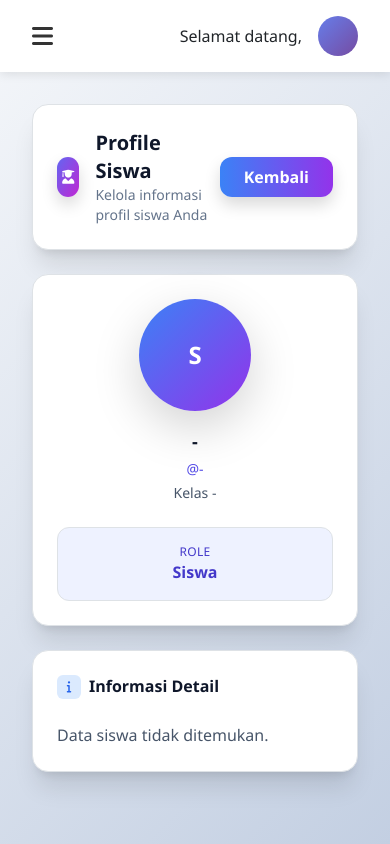
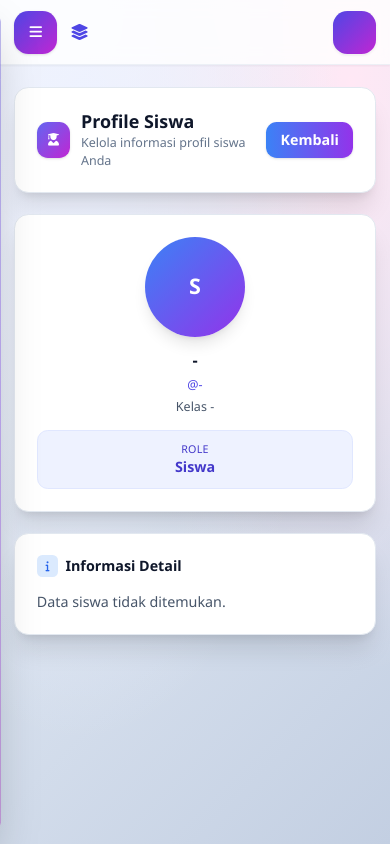
Before and after one commit to RizkiDev26/manajemen_kelas, a CodeIgniter 4 app: the page made by app/Views/siswa/profile/index.php in a window 390 px wide. Run offline with PHP 8.4 and a stand-in for CodeIgniter, Linux system fonts and the light colour scheme; the template is opened without the code that fills it, so the values that code supplies are empty; some libraries are stand-ins or nearby versions.

Commit message:
UI: Revamp siswa layout (larger sidebar font, responsive fluid design, improved scaling)

```diff
--- a/app/Views/layouts/siswa_layout.php
+++ b/app/Views/layouts/siswa_layout.php
@@ -5,249 +5,107 @@
     <meta name="viewport" content="width=device-width, initial-scale=1.0">
     <title><?= $this->renderSection('title') ?> - Sistem Manajemen Kelas</title>
 
-    <!-- Bootstrap CSS -->
-    <link href="https://cdn.jsdelivr.net/npm/bootstrap@5.3.0/dist/css/bootstrap.min.css" rel="stylesheet">
         <!-- Tailwind CSS (CDN) -->
         <script src="https://cdn.tailwindcss.com"></script>
+        <?php // Precompute section flags early so x-data can use them
+            $isKaihSection = strpos(current_url(), 'habits') !== false;
+            $isKaihMonthly = strpos(current_url(), 'monthly-report') !== false;
+        ?>
 
     <!-- Font Awesome -->
     <link href="https://cdnjs.cloudflare.com/ajax/libs/font-awesome/6.0.0/css/all.min.css" rel="stylesheet">
 
-    <!-- Custom CSS -->
+    <!-- Custom Enhancements -->
     <style>
-        body {
-            background: linear-gradient(135deg, #f5f7fa 0%, #c3cfe2 100%);
-            font-family: 'Segoe UI', Tahoma, Geneva, Verdana, sans-serif;
-            min-height: 100vh;
-        }
-
-        .sidebar {
-            background: linear-gradient(135deg, #667eea 0%, #764ba2 100%);
-            min-height: 100vh;
-            position: fixed;
-            top: 0;
-            left: 0;
-            width: 250px;
-            z-index: 1000;
-            transition: transform 0.3s ease;
-        }
-
-        .sidebar-brand {
-            padding: 1.5rem 1rem;
-            border-bottom: 1px solid rgba(255,255,255,0.2);
-        }
-
-        .sidebar-brand h4 {
-            color: white;
-            margin: 0;
-            font-weight: bold;
-        }
-
-        .sidebar-nav {
-            padding: 1rem 0;
-        }
-
-        .nav-link {
-            color: rgba(255,255,255,0.8);
-            padding: 0.75rem 1.5rem;
-            border-radius: 0;
-            transition: all 0.3s ease;
-        }
-
-        .nav-link:hover, .nav-link.active {
-            color: white;
-            background: rgba(255,255,255,0.1);
-            transform: translateX(5px);
-        }
-
-        .nav-link i {
-            width: 20px;
-            margin-right: 10px;
-        }
-
-        .main-content {
-            margin-left: 250px;
-            padding: 2rem;
-            transition: margin-left 0.3s ease;
-        }
-
-        .header {
-            background: white;
-            padding: 1rem 2rem;
-            margin: -2rem -2rem 2rem -2rem;
-            box-shadow: 0 2px 10px rgba(0,0,0,0.1);
-            display: flex;
-            justify-content: between;
-            align-items: center;
-        }
-
-        .header-title {
-            margin: 0;
-            color: #333;
-            font-weight: 600;
-        }
-
-        .user-info {
-            display: flex;
-            align-items: center;
-            gap: 1rem;
-            margin-left: auto;
-        }
-
-        .user-avatar {
-            width: 40px;
-            height: 40px;
-            border-radius: 50%;
-            background: linear-gradient(135deg, #667eea 0%, #764ba2 100%);
-            display: flex;
-            align-items: center;
-            justify-content: center;
-            color: white;
-            font-weight: bold;
-        }
-
-        @media (max-width: 768px) {
-            .sidebar {
-                transform: translateX(-100%);
-            }
-
-            .sidebar.show {
-                transform: translateX(0);
-            }
-
-            .main-content {
-                margin-left: 0;
-            }
-
-            .mobile-toggle {
-                display: block !important;
-            }
-        }
-
-        .mobile-toggle {
-            display: none;
-            background: none;
-            border: none;
-            font-size: 1.5rem;
-            color: #333;
-        }
-
-        .card {
-            border: none;
-            box-shadow: 0 4px 15px rgba(0,0,0,0.1);
-            border-radius: 15px;
-        }
-
-        .btn-primary {
-            background: linear-gradient(135deg, #667eea 0%, #764ba2 100%);
-            border: none;
-            border-radius: 10px;
-            padding: 0.75rem 1.5rem;
-            font-weight: 500;
-        }
-
-        .btn-primary:hover {
-            transform: translateY(-2px);
-            box-shadow: 0 5px 15px rgba(102, 126, 234, 0.4);
-        }
+        :root { font-size: clamp(14px,0.85vw + 11px,17px); }
+        body { font-family:'Segoe UI', Tahoma, Geneva, Verdana, sans-serif; min-height:100vh; background:radial-gradient(at 20% 20%,#eef2ff,transparent 60%), radial-gradient(at 90% 10%,#ffe8f5,transparent 55%), linear-gradient(135deg,#f5f7fa 0%,#d9e2ef 50%,#c3cfe2 100%); }
+        [x-cloak]{display:none!important;}
+        .sidebar-scroll::-webkit-scrollbar{width:6px;} .sidebar-scroll::-webkit-scrollbar-thumb{background:rgba(255,255,255,0.35);border-radius:9999px;}
+        .glass { backdrop-filter: blur(14px) saturate(1.2); }
     </style>
     </head>
-<body>
+<body x-data="{nav:false, openKaih: <?= $isKaihSection ? 'true':'false' ?>}">
+    <!-- Mobile Overlay -->
+    <div x-cloak x-show="nav" @click="nav=false" class="fixed inset-0 bg-slate-900/60 glass md:hidden z-40"></div>
     <!-- Sidebar -->
-    <nav class="sidebar" id="sidebar">
-        <div class="sidebar-brand">
-            <h4><i class="fas fa-graduation-cap"></i> Portal Siswa</h4>
+    <aside :class="nav ? 'translate-x-0' : '-translate-x-full md:translate-x-0'" class="fixed inset-y-0 left-0 w-72 md:w-64 bg-gradient-to-b from-indigo-700 via-violet-700 to-fuchsia-700 text-white shadow-2xl flex flex-col transition-transform duration-300 ease-out z-50 rounded-r-3xl md:rounded-none">
+        <div class="px-6 pt-6 pb-4 flex items-center gap-3 border-b border-white/15">
+            <div class="w-12 h-12 rounded-2xl bg-white/15 flex items-center justify-center shadow-inner">
+                <i class="fas fa-graduation-cap text-xl"></i>
             </div>
-        <ul class="nav flex-column sidebar-nav">
-            <li class="nav-item">
-                <a class="nav-link <?= current_url() == base_url('siswa') ? 'active' : '' ?>" href="<?= base_url('siswa') ?>">
-                    <i class="fas fa-home"></i> Dashboard
+            <div class="min-w-0">
+                <h1 class="text-lg font-semibold tracking-wide leading-tight">Portal Siswa</h1>
+                <?php $nm = session('student_name') ?? 'Siswa'; ?>
+                <p class="text-[11px] leading-snug uppercase tracking-wider text-white/70 truncate max-w-[140px]"><?= esc($nm) ?></p>
+            </div>
+            <button @click="nav=false" class="md:hidden ml-auto text-white/70 hover:text-white focus:outline-none focus:ring-2 focus:ring-white/40 rounded-lg p-1"><i class="fas fa-times text-sm"></i></button>
+        </div>
+        <nav class="flex-1 overflow-y-auto sidebar-scroll px-4 py-5 space-y-2 text-[15px]">
+            <a href="<?= base_url('siswa') ?>" class="group flex items-center gap-3 px-4 py-3 rounded-xl font-medium transition-all duration-200 focus:outline-none focus:ring-2 focus:ring-white/40 <?= current_url()==base_url('siswa') ? 'bg-white/20 text-white shadow-inner' : 'text-white/80 hover:text-white hover:bg-white/10 active:scale-[0.97]' ?>">
+                <span class="w-9 h-9 rounded-lg flex items-center justify-center bg-white/10 group-hover:bg-white/15 shadow-inner"><i class="fas fa-home text-base"></i></span>
+                <span class="truncate">Dashboard</span>
             </a>
-            </li>
-            <!-- 7 KAIH Menu with submenu -->
-            <li class="nav-item">
-                <a class="nav-link <?= (strpos(current_url(), 'habits') !== false && strpos(current_url(), 'monthly-report') === false) ? 'active' : '' ?>" href="<?= base_url('siswa/habits') ?>">
-                    <i class="fas fa-star"></i> 7 KAIH - Input
+            <div class="border-t border-white/10 pt-4 mt-2"></div>
+            <div>
+                <button type="button" @click="openKaih=!openKaih" class="w-full flex items-center gap-3 px-4 py-3 rounded-xl font-medium transition-all duration-200 focus:outline-none focus:ring-2 focus:ring-white/40 <?= $isKaihSection ? 'bg-white/20 text-white shadow-inner' : 'text-white/80 hover:text-white hover:bg-white/10' ?>">
+                    <span class="w-9 h-9 rounded-lg flex items-center justify-center bg-white/10"><i class="fas fa-star text-base"></i></span>
+                    <span class="flex-1 text-left">7 KAIH</span>
+                    <i class="fas fa-chevron-down text-xs transition-transform duration-200" :class="openKaih ? 'rotate-180' : ''"></i>
+                </button>
+                <div x-cloak x-show="openKaih" x-transition.opacity.duration.150ms class="mt-2 pl-4 space-y-1 border-l border-white/10">
+                    <a href="<?= base_url('siswa/habits') ?>" class="flex items-center gap-2 px-3 py-2 rounded-lg text-[13px] font-medium transition-colors <?= ($isKaihSection && !$isKaihMonthly) ? 'bg-white/25 text-white shadow-inner' : 'text-white/70 hover:text-white hover:bg-white/10' ?>">
+                        <i class="fas fa-edit w-4"></i><span class="truncate">Input</span>
                     </a>
-            </li>
-            <li class="nav-item">
-                <a class="nav-link <?= strpos(current_url(), 'monthly-report') !== false ? 'active' : '' ?>" href="<?= base_url('siswa/habits/monthly-report') ?>">
-                    <i class="fas fa-calendar"></i> 7 KAIH - Rekap Bulanan
+                    <a href="<?= base_url('siswa/habits/monthly-report') ?>" class="flex items-center gap-2 px-3 py-2 rounded-lg text-[13px] font-medium transition-colors <?= $isKaihMonthly ? 'bg-white/25 text-white shadow-inner' : 'text-white/70 hover:text-white hover:bg-white/10' ?>">
+                        <i class="fas fa-calendar w-4"></i><span class="truncate">Rekap Bulanan</span>
                     </a>
-            </li>
-            <li class="nav-item">
-                <a class="nav-link <?= strpos(current_url(), 'profile') !== false ? 'active' : '' ?>" href="<?= base_url('siswa/profile') ?>">
-                    <i class="fas fa-user"></i> Profil Saya
+                </div>
+            </div>
+            <a href="<?= base_url('siswa/profile') ?>" class="group flex items-center gap-3 px-4 py-3 rounded-xl font-medium transition-all duration-200 focus:outline-none focus:ring-2 focus:ring-white/40 <?= strpos(current_url(),'profile')!==false ? 'bg-white/20 text-white shadow-inner' : 'text-white/80 hover:text-white hover:bg-white/10 active:scale-[0.97]' ?>">
+                <span class="w-9 h-9 rounded-lg flex items-center justify-center bg-white/10 group-hover:bg-white/15"><i class="fas fa-user text-base"></i></span>
+                <span class="truncate">Profil Saya</span>
             </a>
-            </li>
-            <li class="nav-item mt-4">
-                <a class="nav-link" href="<?= base_url('logout') ?>">
-                    <i class="fas fa-sign-out-alt"></i> Keluar
+            <div class="border-t border-white/10 pt-4 mt-4"></div>
+            <a href="<?= base_url('logout') ?>" class="group flex items-center gap-3 px-4 py-3 rounded-xl font-medium transition-all duration-200 text-white/80 hover:text-white hover:bg-rose-500/25 focus:outline-none focus:ring-2 focus:ring-white/40">
+                <span class="w-9 h-9 rounded-lg flex items-center justify-center bg-white/10 group-hover:bg-rose-500/40"><i class="fas fa-sign-out-alt text-base"></i></span>
+                <span class="truncate">Keluar</span>
             </a>
-            </li>
-        </ul>
         </nav>
+        <div class="px-6 pb-5 pt-3 text-[11px] text-white/50 tracking-wide">&copy; <?= date('Y') ?> SMK | Versi Siswa</div>
+    </aside>
 
-    <!-- Main Content -->
-    <div class="main-content">
-        <!-- Header -->
-        <div class="header">
-            <button class="mobile-toggle" onclick="toggleSidebar()">
+    <!-- Main Section -->
+    <div class="min-h-screen flex flex-col md:pl-64 transition-[padding] duration-300">
+        <!-- Top Navigation Bar -->
+        <header class="sticky top-0 z-30 bg-white/80 glass backdrop-blur border-b border-slate-200/60 px-4 md:px-8 py-3 flex items-center gap-4 shadow-sm">
+            <button @click="nav=!nav" class="md:hidden inline-flex items-center justify-center w-12 h-12 rounded-2xl bg-gradient-to-br from-indigo-600 to-fuchsia-600 text-white shadow hover:shadow-lg transition focus:outline-none focus:ring-4 focus:ring-indigo-400/40">
                 <i class="fas fa-bars"></i>
             </button>
-            <h1 class="header-title"><?= $this->renderSection('title') ?></h1>
-            <div class="user-info">
-                <?php $displayName = session('student_name') ?? session('username') ?? 'Siswa'; ?>
-                <span>Selamat datang, <strong><?= esc($displayName) ?></strong></span>
-                <div class="user-avatar">
-                    <?= strtoupper(substr($displayName ?? 'S', 0, 1)) ?>
+            <div class="flex-1 min-w-0">
+                <h2 class="text-lg md:text-xl font-semibold tracking-tight text-slate-800 flex items-center gap-2">
+                    <i class="fas fa-layer-group text-indigo-600"></i>
+                    <span class="truncate"><?= $this->renderSection('title') ?></span>
+                </h2>
             </div>
+            <?php $displayName = session('student_name') ?? session('username') ?? 'Siswa'; $initial = strtoupper(substr($displayName,0,1)); ?>
+            <div class="hidden sm:flex flex-col items-end leading-tight mr-2">
+                <span class="text-[11px] uppercase tracking-wide text-slate-400">Siswa</span>
+                <span class="text-sm font-medium text-slate-700 max-w-[180px] truncate" title="<?= esc($displayName) ?>"><?= esc($displayName) ?></span>
             </div>
+            <div class="w-12 h-12 rounded-2xl bg-gradient-to-br from-indigo-600 to-fuchsia-600 text-white flex items-center justify-center font-semibold shadow ring-1 ring-white/40">
+                <?= esc($initial) ?>
+            </div>
+        </header>
+        <!-- Page Content Area -->
+        <main class="flex-1 w-full mx-auto max-w-[1600px] px-4 md:px-8 py-6 md:py-10 space-y-8">
+            <?= $this->renderSection('content') ?>
+        </main>
     </div>
 
-        <!-- Page Content -->
-        <div class="content">
-            <?= $this->renderSection('content') ?>
-        </div>
-    </div>
-
-    <!-- Bootstrap JS -->
-    <script src="https://cdn.jsdelivr.net/npm/bootstrap@5.3.0/dist/js/bootstrap.bundle.min.js"></script>
-
-    <!-- Alpine.js for reactive components -->
+    <!-- Alpine.js -->
     <script src="https://unpkg.com/alpinejs@3.x.x/dist/cdn.min.js" defer></script>
-
-    <!-- Custom JS -->
     <script>
-        function toggleSidebar() {
-            const sidebar = document.getElementById('sidebar');
-            sidebar.classList.toggle('show');
-        }
-
-        // Close sidebar when clicking outside on mobile
-        document.addEventListener('click', function(event) {
-            const sidebar = document.getElementById('sidebar');
-            const toggle = document.querySelector('.mobile-toggle');
-
-            if (window.innerWidth <= 768 &&
-                !sidebar.contains(event.target) &&
-                !toggle.contains(event.target)) {
-                sidebar.classList.remove('show');
-            }
-        });
-
-        // Handle responsive behavior
-        window.addEventListener('resize', function() {
-            const sidebar = document.getElementById('sidebar');
-            if (window.innerWidth > 768) {
-                sidebar.classList.remove('show');
-            }
-        });
-
-        // Initialize Alpine.js data if needed
-        document.addEventListener('alpine:init', () => {
-            console.log('Alpine.js initialized for siswa layout');
-        });
+        // Optional place for future interactive scripts.
     </script>
 
     <?= $this->renderSection('scripts') ?>
```
Lines whose indentation alone changed are shown as unchanged.
